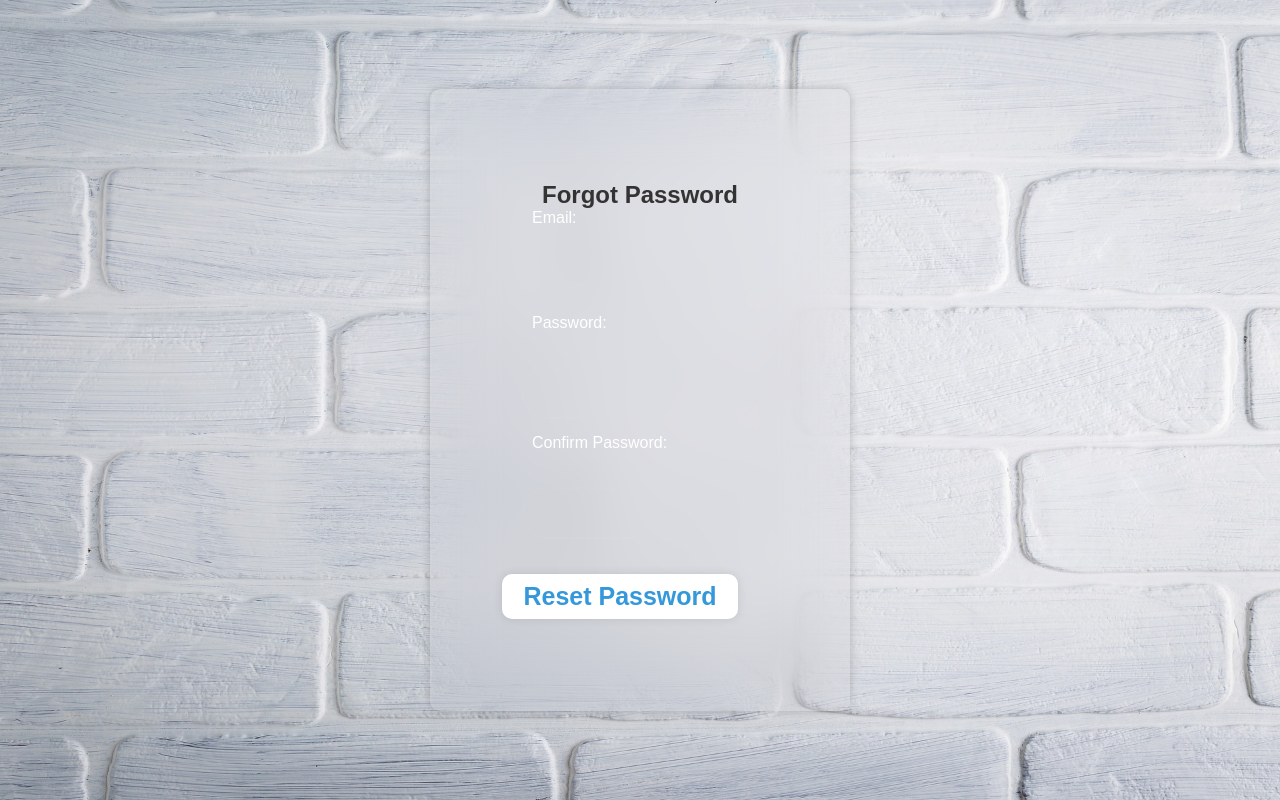
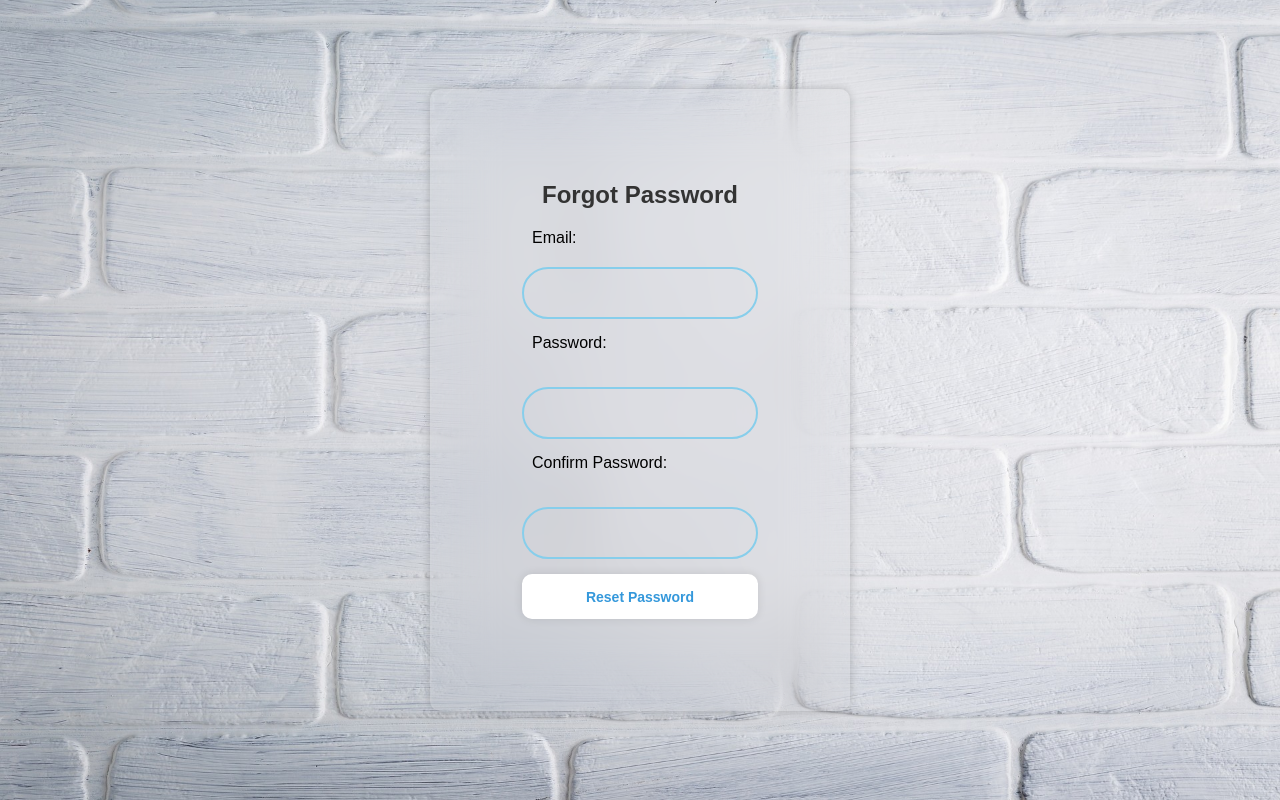
Before and after one commit to Afreentajj/newlohin1, a React (Create React App) app: page / in a window 1280 px wide. Both pictures are taken after a click on the link "Forgot password?". Built offline with nearby package versions, Linux system fonts and the light colour scheme.

Commit message:
forgot modified

```diff
--- a/src/Component/Assest/Loginregister/forgot.css
+++ b/src/Component/Assest/Loginregister/forgot.css
@@ -1,7 +1,9 @@
 .forgot-password-container {
   position: relative;
-    max-width: 420px; /* Adjust the max-width to match the layout of the LoginRegister component */
-    width: 100%; /* Ensure the container takes the full width */
+  max-width: 420px;
+  /* Adjust the max-width to match the layout of the LoginRegister component */
+  width: 100%;
+  /* Ensure the container takes the full width */
   background: transparent;
   border: 2px solid rgba(225, 225, 225, 0.1);
   backdrop-filter: blur(30px);
@@ -14,17 +16,21 @@
   overflow: hidden;
   transition: height 0.2s ease;
   margin: 0 auto;
-    padding: 90px; /* Reduced padding to decrease overall height */
+  padding: 90px;
+  /* Reduced padding to decrease overall height */
 }
 
 form h2 {
-    font-size: 90px; /* Reduced font size to save space */
+  font-size: 90px;
+  /* Reduced font size to save space */
   text-align: center;
-    margin-bottom: 90px; /* Reduced margin to save space */
+  margin-bottom: 90px;
+  /* Reduced margin to save space */
 }
 
 .form-group {
-    margin-bottom: 15px; /* Reduced margin to save space */
+  margin-bottom: 15px;
+  /* Reduced margin to save space */
 }
 
 label {
@@ -35,15 +41,16 @@
 input[type='email'],
 input[type='password'] {
   width: 100%;
-    padding: 15px; /* Reduced padding to save space */
+  padding: 15px;
   background: transparent;
-    border: 1px;
-    outline: 4px;
-    border: 2px solid rgba(225, 225, 225, 0.1);
+  border: 2px solid skyblue;
+  /* Changed border color to sky blue */
+  outline: none;
   border-radius: 40px;
   font-size: 16px;
   color: #333;
 }
+
 
 input[type='email']::placeholder,
 input[type='password']::placeholder {
@@ -51,7 +58,8 @@
 }
 
 .form-group input[type='password'] {
-    margin-top: 15px; /* Reduced margin to save space */
+  margin-top: 15px;
+  /* Reduced margin to save space */
 }
 
 button {
@@ -66,7 +74,8 @@
   font-size: 16px;
   color: #333;
   font-weight: 700;
-    margin-top: 10px; /* Added margin-top for better spacing */
+  margin-top: 10px;
+  /* Added margin-top for better spacing */
 }
 
 button:hover {
--- a/src/Component/Assest/Loginregister/forgot.jsx
+++ b/src/Component/Assest/Loginregister/forgot.jsx
@@ -38,7 +38,7 @@ const ForgotPassword = ({ onClose }) => {
 
   return (
     <div className="forgot-password-container">
-      <h2>Forgot Password</h2>
+      <h2 style={{ marginBottom: '20px' }}>Forgot Password</h2>
       <form onSubmit={handleSubmit}>
         <div className="form-group">
           <label htmlFor="email">Email:</label>
@@ -70,7 +70,7 @@ const ForgotPassword = ({ onClose }) => {
             required
           />
         </div>
-        <button type="submit">Reset Password</button>
+        <button type="submit" style={{ display: 'block', margin: 'auto', padding: '10px 20px', fontSize: '14px' }}>Reset Password</button>
 
       </form>
     </div>
--- a/src/Component/URLShortener.css
+++ b/src/Component/URLShortener.css
@@ -2,6 +2,7 @@ body {
   font-family: Arial, sans-serif;
   padding: 20px;
   /* background: linear-gradient(90deg, #a49fe4, #6b62ac); */
+  color: black;
   position: relative;
   display: flex;
   flex-direction: column;
@@ -40,7 +41,7 @@ form label {
   display: block;
   margin-bottom: 20px;
   margin-left: 10px;
-  color: #fff;
+  color: black;
 }
 
 form input[type="text"] {
@@ -74,20 +75,23 @@ form button:hover {
 }
 
 #short-url-container p {
+  font-size: 20px;
   text-align: center;
-  color: #fff;
+  color: black;
 }
 
 #short-url {
+  font-size: 20px;
   display: flex;
   align-items: center;
   justify-content: center;
 }
 
 #short-url a {
+
   word-wrap: break-word;
   margin-right: 10px;
-  color: #fff;
+  color: black;
 }
 
 #copy-btn {
```
Lines whose indentation alone changed are shown as unchanged.
